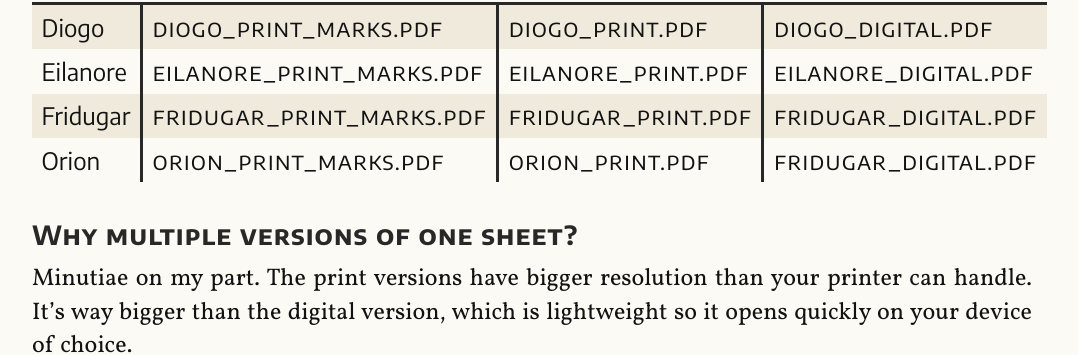
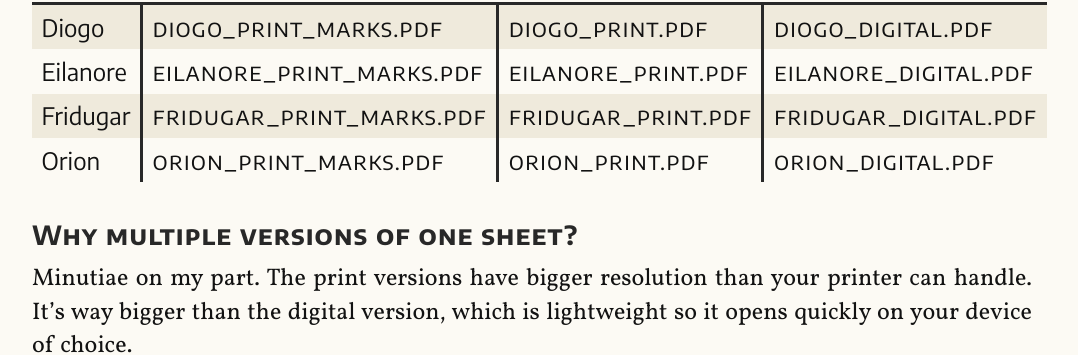
Before and after one commit to bjogart/logaine-lorestar, a Jekyll site: the page built from _posts/2024-02-26-compact-custom-character-sheets.md, in a window 1280 px wide and 900 px high, scrolled down 410 px. Shown: the part 115-470 px from the top of the window, without its empty margins (24-1102 px from the left). Built offline with Jekyll 4.4.1, drawn with Linux system fonts in a browser that asks for light colours.

Commit message:
_posts/2024-02-26-compact-custom-character-sheets.md

```diff
--- a/_posts/2024-02-26-compact-custom-character-sheets.md
+++ b/_posts/2024-02-26-compact-custom-character-sheets.md
@@ -15,7 +15,7 @@ If you want guaranteed access to any of these files, download them, put them som
 | Diogo    | [diogo_print_marks.pdf]({{ site.baseurl }}/resource/post/2024-02-26-compact-custom-character-sheets-diogo_print_marks.pdf)       | [diogo_print.pdf]({{ site.baseurl }}/resource/post/2024-02-26-compact-custom-character-sheets-diogo_print.pdf)       | [diogo_digital.pdf]({{ site.baseurl }}/resource/post/2024-02-26-compact-custom-character-sheets-diogo_digital.pdf)       |
 | Eilanore | [eilanore_print_marks.pdf]({{ site.baseurl }}/resource/post/2024-02-26-compact-custom-character-sheets-eilanore_print_marks.pdf) | [eilanore_print.pdf]({{ site.baseurl }}/resource/post/2024-02-26-compact-custom-character-sheets-eilanore_print.pdf) | [eilanore_digital.pdf]({{ site.baseurl }}/resource/post/2024-02-26-compact-custom-character-sheets-eilanore_digital.pdf) |
 | Fridugar | [fridugar_print_marks.pdf]({{ site.baseurl }}/resource/post/2024-02-26-compact-custom-character-sheets-fridugar_print_marks.pdf) | [fridugar_print.pdf]({{ site.baseurl }}/resource/post/2024-02-26-compact-custom-character-sheets-fridugar_print.pdf) | [fridugar_digital.pdf]({{ site.baseurl }}/resource/post/2024-02-26-compact-custom-character-sheets-fridugar_digital.pdf) |
-| Orion    | [orion_print_marks.pdf]({{ site.baseurl }}/resource/post/2024-02-26-compact-custom-character-sheets-orion_print_marks.pdf)       | [orion_print.pdf]({{ site.baseurl }}/resource/post/2024-02-26-compact-custom-character-sheets-orion_print.pdf)       | [fridugar_digital.pdf]({{ site.baseurl }}/resource/post/2024-02-26-compact-custom-character-sheets-fridugar_digital.pdf) |
+| Orion    | [orion_print_marks.pdf]({{ site.baseurl }}/resource/post/2024-02-26-compact-custom-character-sheets-orion_print_marks.pdf)       | [orion_print.pdf]({{ site.baseurl }}/resource/post/2024-02-26-compact-custom-character-sheets-orion_print.pdf)       | [orion_digital.pdf]({{ site.baseurl }}/resource/post/2024-02-26-compact-custom-character-sheets-orion_digital.pdf) |
 
 ### Why multiple versions of one sheet?
 
```
